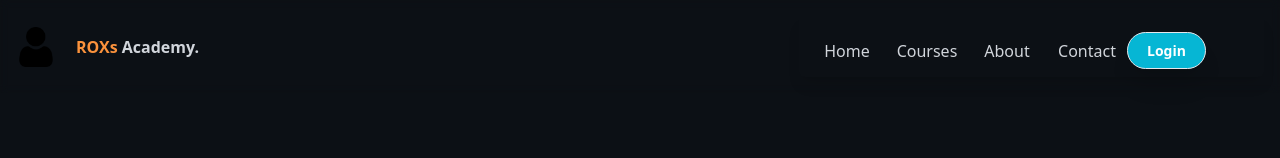
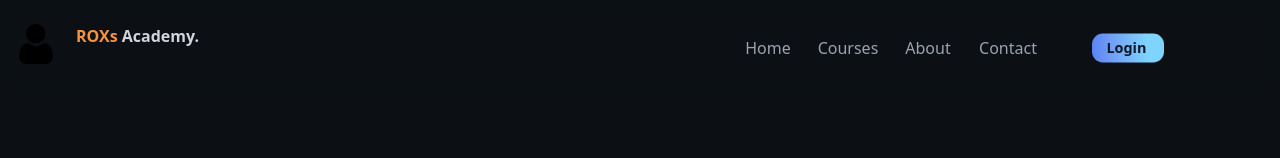
Before and after one commit to SrinivasanJP/ROXs, a React (Vite) app: page / in a window 1280 px wide. Shown: the top 158 px of the page. Built offline with nearby package versions, Linux system fonts and the light colour scheme.

Commit message:
Navigation update

```diff
--- a/src/components/Navigation.jsx
+++ b/src/components/Navigation.jsx
@@ -5,28 +5,38 @@ function Navigation({setPage}) {
   const [showMenu, setShowMenu] = useState(false)
   return (
 
-    <div className="flex flex-col md:flex-row justify-between fixed w-screen max-w-screen flex-wrap text-gray-300 md:p-[1em] p-[.5em] top-0 left-0 z-50 backdrop-blur-sm">
-      <div className="flex flex-row items-center w-screen md:w-fit">
-      <img src={logo}alt="Logo" className="w-5 h-5 md:w-10 md:h-10"/>
-        <h1 className="mx-5 font-bold"><span className="text-orange-400">ROXs</span> Academy.</h1>
-        <button className='md:hidden ml-auto mr-14' onClick={()=>setShowMenu(!showMenu)}>
-      <svg xmlns="http://www.w3.org/2000/svg" fill="none" viewBox="0 0 24 24" strokeWidth={1.5} stroke="currentColor" className="w-6 h-6">
-  <path strokeLinecap="round" strokeLinejoin="round" d="M3.75 6.75h16.5M3.75 12h16.5m-16.5 5.25h16.5" />
-</svg>
+    <div className="flex flex-col md:flex-row justify-between fixed w-screen max-w-screen flex-wrap text-gray-300 md:p-[1em] p-[.5em] top-0 left-0 z-50 backdrop-blur-sm ">
+      <div className="flex flex-row items-center w-screen md:w-fit justify-between flex-wrap">
+        <div className='flex item-center justify-center'>
+          <img src={logo}alt="Logo" className="w-5 h-5 md:w-10 md:h-10"/>
+          <h1 className="mx-5 font-bold"><span className="text-orange-400">ROXs</span> Academy.</h1>
+        </div>
+
+        <div className='flex items-center justify-center md:hidden'>
+        <button className={showMenu?"hidden":"bg-[radial-gradient(138.06%_1036.51%_at_95.25%_-2.54%,_#7ED4FD_14.06%,#709DF7_51.02%,#4D78EF_79.09%)] px-4 py-1 rounded-xl text-gray-900 font-bold mr-8  hover:bg-[radial-gradient(138.06%_1036.51%_at_95.25%_-2.54%,_#4D78EF_14.06%,#709DF7_51.02%,#7ED4FD_79.09%)] scale-90 hover:scale-105 transition-all duration-700"} tabIndex={0} onClick={()=>setPage("login")}>Login</button>
+        <button className=' ml-auto mr-14' onClick={()=>setShowMenu(!showMenu)}>
+        <svg xmlns="http://www.w3.org/2000/svg" fill="none" viewBox="0 0 24 24" strokeWidth={1.5} stroke="currentColor" className="w-6 h-6">
+          <path strokeLinecap="round" strokeLinejoin="round" d="M3.75 6.75h16.5M3.75 12h16.5m-16.5 5.25h16.5" />
+        </svg>
 
       </button>
+        </div>
+
+
 
       </div>
 
-        <nav className={showMenu?"flex":"hidden"+" md:flex rounded-md p-2 pr-4 shadow-lg"}>
-          <ul className="flex w-full flex-row justify-evenly items-center flex-wrap">
-            <li className="mt-2 w-full md:w-20 text-end md:text-start "><a href="#home" className='w-full inline-block text-center' >Home</a></li>
-            <li className="mt-2 w-full md:w-20 text-end md:text-start "><a href="#courses" className='w-full inline-block text-center'>Courses</a></li>
-            <li className="mt-2 w-full md:w-20 text-end md:text-start "><a href="#about" className='w-full inline-block text-center'>About</a></li>
-            <li className=" mt-2 w-full md:w-20 text-end md:text-start "><a href="#contact" className='w-full inline-block text-center'>Contact</a></li>
-            <li className="mt-2 border rounded-full bg-cyan-500 text-white font-bold text-sm shadow-xl cursor-pointer ml-auto md:ml[1em] md:mr-[3em] mx-auto" role="button" tabIndex={0}><a onClick={()=>setPage("login")} className="w-[5.5em] h-[2.5em] flex justify-center items-center">Login</a></li>
+        <nav className={showMenu?"flex mt-4":"hidden md:flex rounded-md p-2 pr-4 md:mr-20"}>
+          <ul className="flex w-full flex-row justify-evenly items-center flex-wrap ">
+            <li className="mt-2 w-full md:w-20 text-end md:text-start "><a href="#home" className='w-full inline-block text-center text-gray-400 hover:text-gray-50' >Home</a></li>
+            <li className="mt-2 w-full md:w-20 text-end md:text-start "><a href="#courses" className='w-full inline-block text-center text-gray-400 hover:text-gray-50'>Courses</a></li>
+            <li className="mt-2 w-full md:w-20 text-end md:text-start "><a href="#about" className='w-full inline-block text-center text-gray-400 hover:text-gray-50'>About</a></li>
+            <li className=" mt-2 w-full md:w-20 text-end md:text-start "><a href="#contact" className='w-full inline-block text-center text-gray-400 hover:text-gray-50'>Contact</a></li>
+            <li><button className=" bg-[radial-gradient(138.06%_1036.51%_at_95.25%_-2.54%,_#7ED4FD_14.06%,#709DF7_51.02%,#4D78EF_79.09%)] hover:bg-[radial-gradient(138.06%_1036.51%_at_95.25%_-2.54%,_#4D78EF_14.06%,#709DF7_51.02%,#7ED4FD_79.09%)] scale-90 hover:scale-105 px-4 py-1 rounded-xl text-gray-900 font-bold mt-2 w-full md:w-20 text-end md:text-start md:ml-10 transition-all duration-400" tabIndex={0} onClick={()=>setPage("login")}>Login</button></li>
+
           </ul>
         </nav>
+
     </div>
   )
 }
--- a/tailwind.config.js
+++ b/tailwind.config.js
@@ -36,11 +36,9 @@ module.exports = {
           "0%":{
             transform:'translateY(-25%)'
           },
-          "50%":{
-            transform:'translateY(0%)'
-          },
+
           "100%":{
-            transform:'translateY(10%)'
+            transform:'translateY(30%)'
           },
         },
         rotateOrbit:{
```
